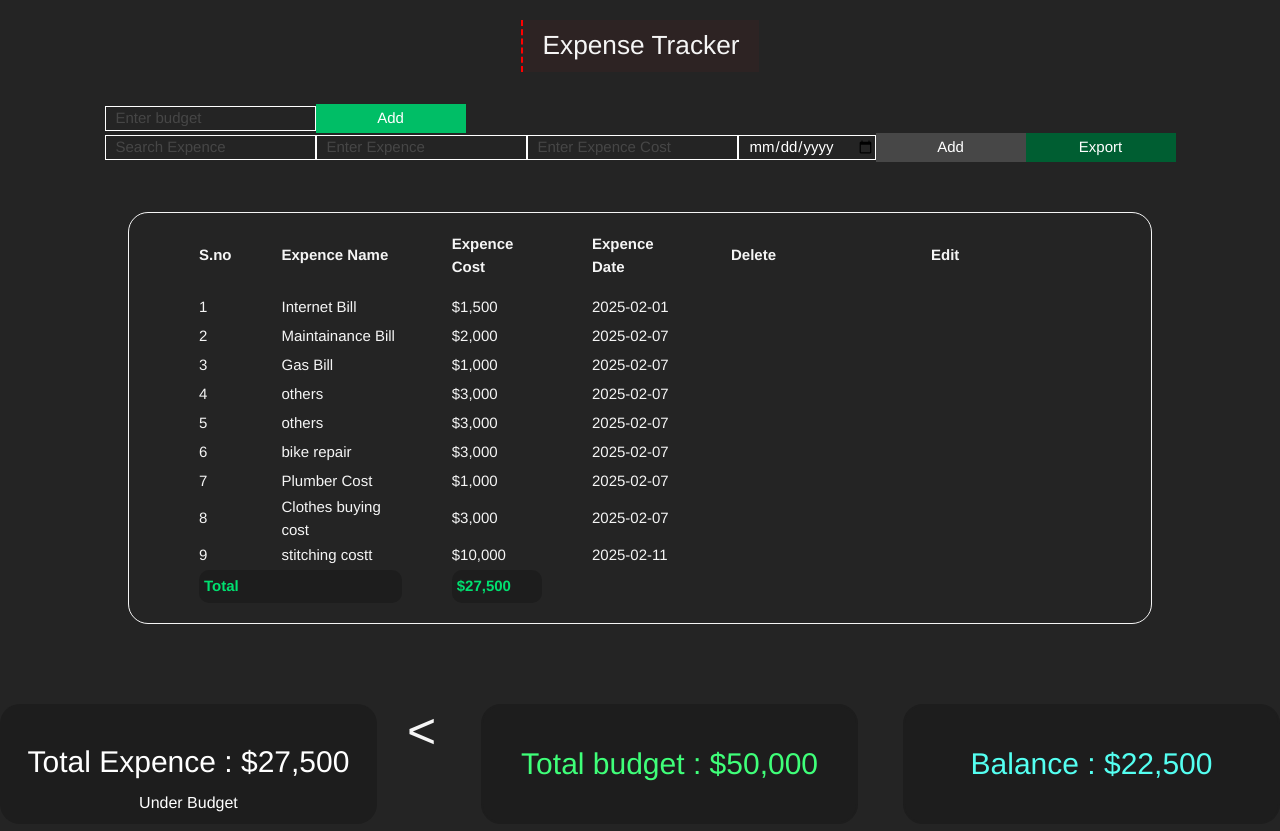
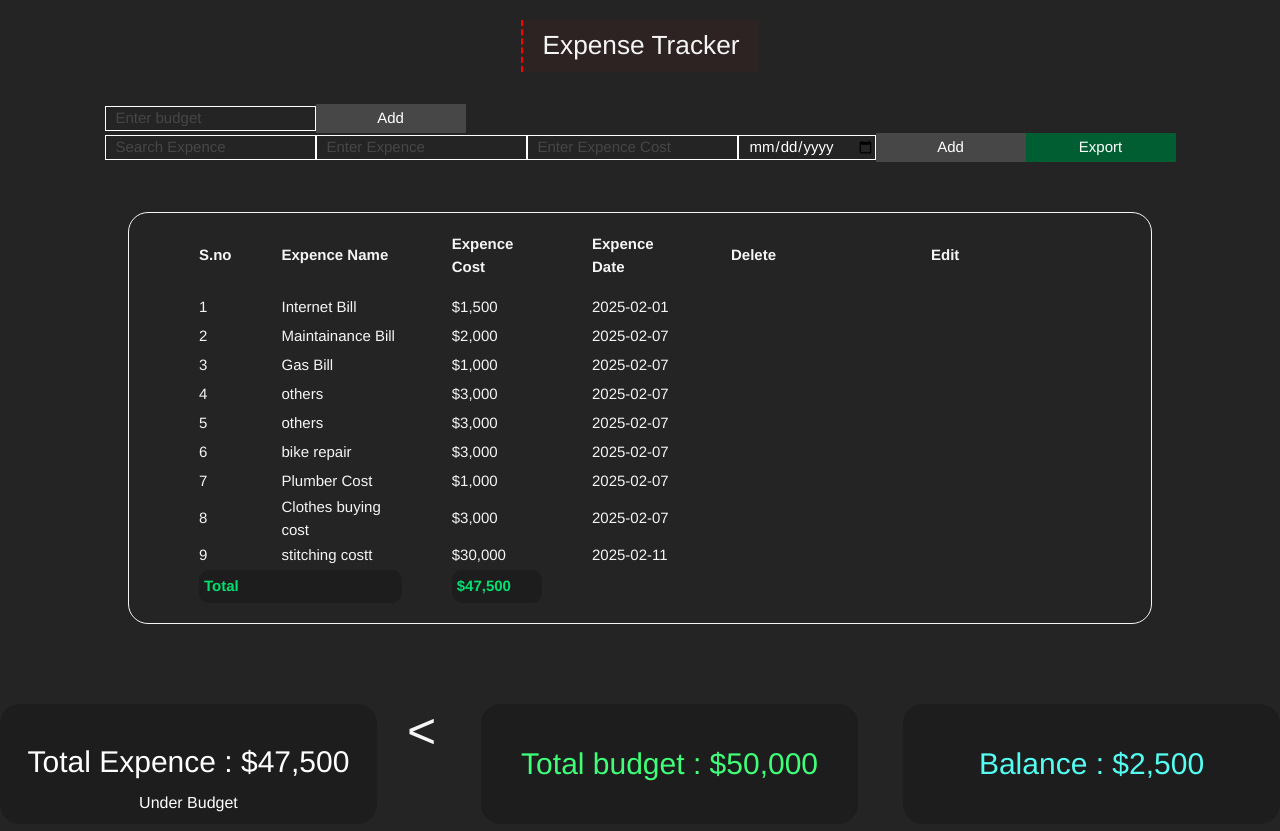
Before and after one commit to mohammadafnan/ExpenceTracker-json-server, an Angular app: page / in a window 1280 px wide. Built offline with nearby package versions, Linux system fonts and the light colour scheme; data requests are answered from the project's data file; some icons are missing.

Commit message:
budget input  json 2025

```diff
--- a/database.json
+++ b/database.json
@@ -50,7 +50,7 @@
     },
     {
       "expencename": "stitching costt",
-      "expenceamount": 10000,
+      "expenceamount": 30000,
       "expencedate": "2025-02-11",
       "id": "c164"
     }
--- a/src/app/product/product.component.html
+++ b/src/app/product/product.component.html
@@ -13,7 +13,13 @@
     <div class="setfrom">
       <input type="number" placeholder="Enter budget" [(ngModel)]="number1" />
 
-      <button title="Add budget" (click)="addBudget()" class="add green">
+      <button
+        title="Add budget"
+        (click)="addBudget()"
+        class="add hover:bg-sky-800"
+        [ngClass]="!number1 ? 'dis' : 'green'"
+        [disabled]="!number1"
+      >
         <i class="lni lni-plus icon"></i> Add
       </button>
 
--- a/src/app/product/product.component.ts
+++ b/src/app/product/product.component.ts
@@ -183,6 +183,7 @@ export class ProductComponent
 
   addBudget() {
     this.budget = this.number1;
+    this.number1 = '';
   }
 
   addexpence() {
```
